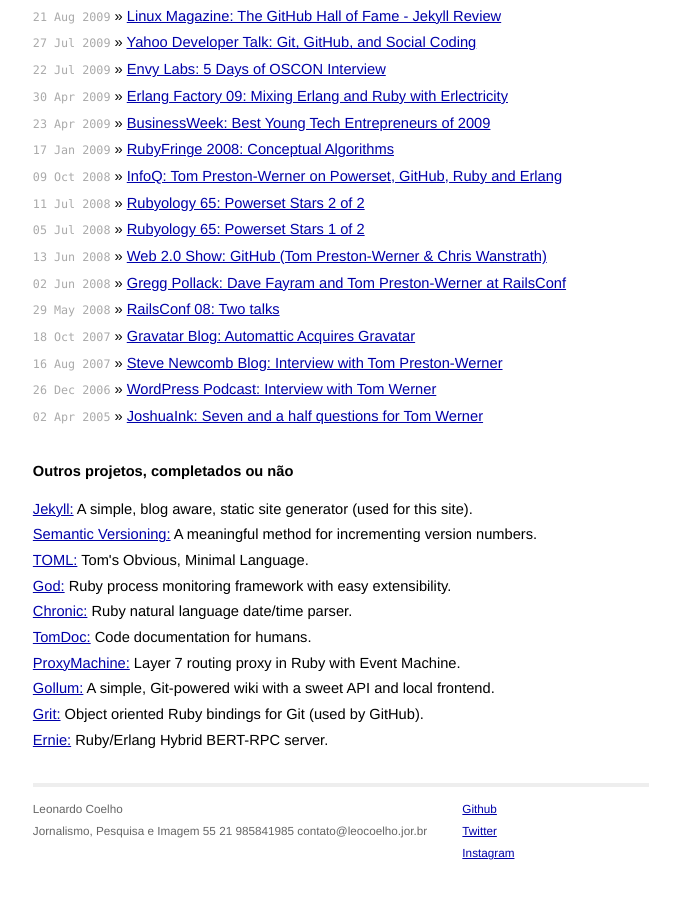
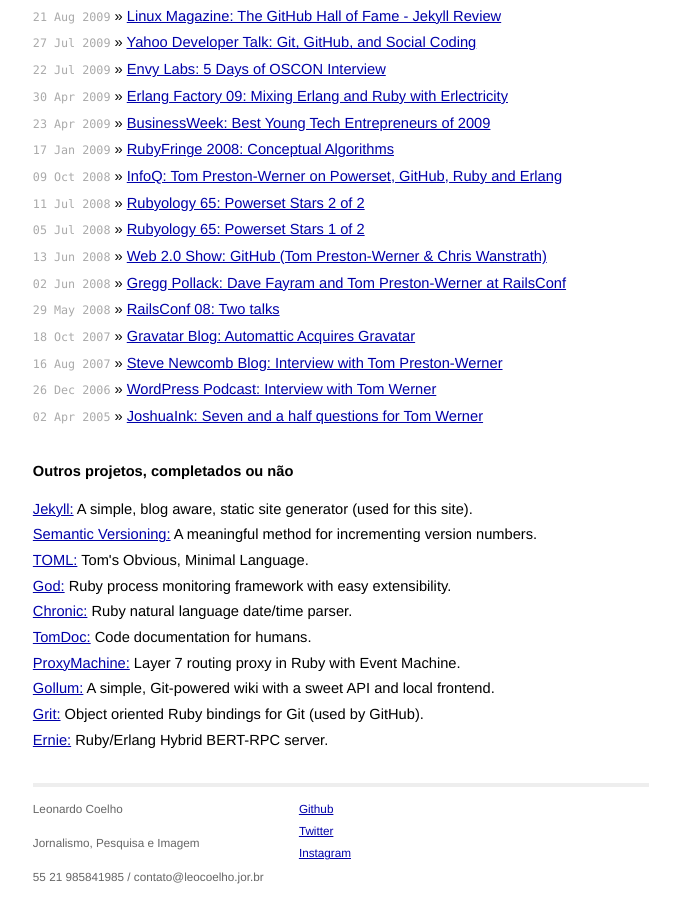
Before and after one commit to mojombo/mojombo.github.io, a Jekyll site: the page built from index.html, in a window 1280 px wide and 900 px high, scrolled down 2260 px. Shown: the whole window, without its empty margins (299-979 px from the left). Built offline with Jekyll 4.4.1, drawn with Linux system fonts in a browser that asks for light colours; before the commit the page ends 3136 px from its top, so only the background shows below that.

Commit message:
Update default.html

```diff
--- a/_layouts/default.html
+++ b/_layouts/default.html
@@ -38,11 +38,12 @@
       <p>
         Leonardo Coelho
         <br />
+      <p>
         Jornalismo, Pesquisa e Imagem
-
-        55 21 985841985
-
-        contato@leocoelho.jor.br
+        <br />
+      <p>
+        55 21 985841985 / contato@leocoelho.jor.br
+        <br />
       </p>
     </div>
     <div class="contato">
```
